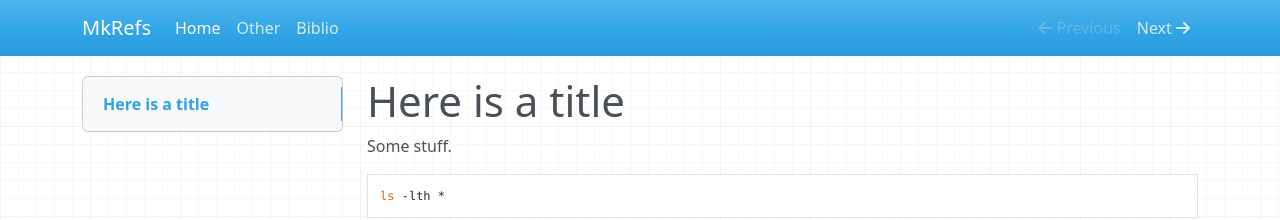
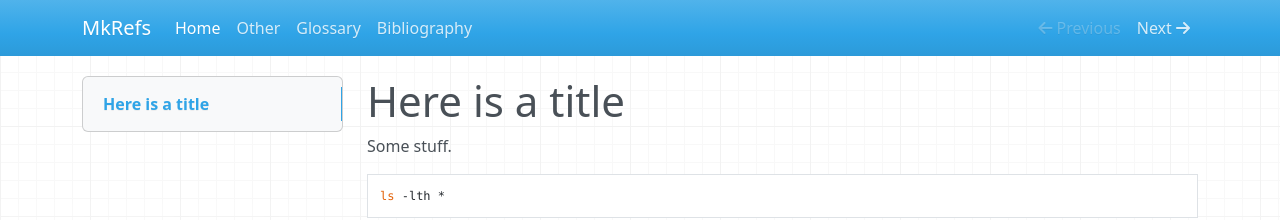
Before and after one commit to DerwenAI/mkrefs, an MkDocs documentation site: the page built from docs/index.md, in a window 1280 px wide. Shown: the top 220 px of the page. Built offline with MkDocs 1.6.1, drawn with Linux system fonts in a browser that asks for light colours; nearby versions of some CDN libraries.

Commit message:
proto glossary

```diff
--- a/docs/mkrefs.yml
+++ b/docs/mkrefs.yml
@@ -1,3 +1,8 @@
+glossary:
+  graph: mkrefs.ttl
+  page: glossary.md
+  template: glossary.jinja
+
 biblio:
   graph: mkrefs.ttl
   page: biblio.md
--- a/mkdocs.yml
+++ b/mkdocs.yml
@@ -7,7 +7,8 @@ mkrefs_config: mkrefs.yml
 nav:
     - Home: index.md
     - Other: other.md
-    - Biblio: biblio.md
+    - Glossary: glossary.md
+    - Bibliography: biblio.md
 
 plugins:
   - mkrefs
```
Also changed, not shown: 1 other file.
